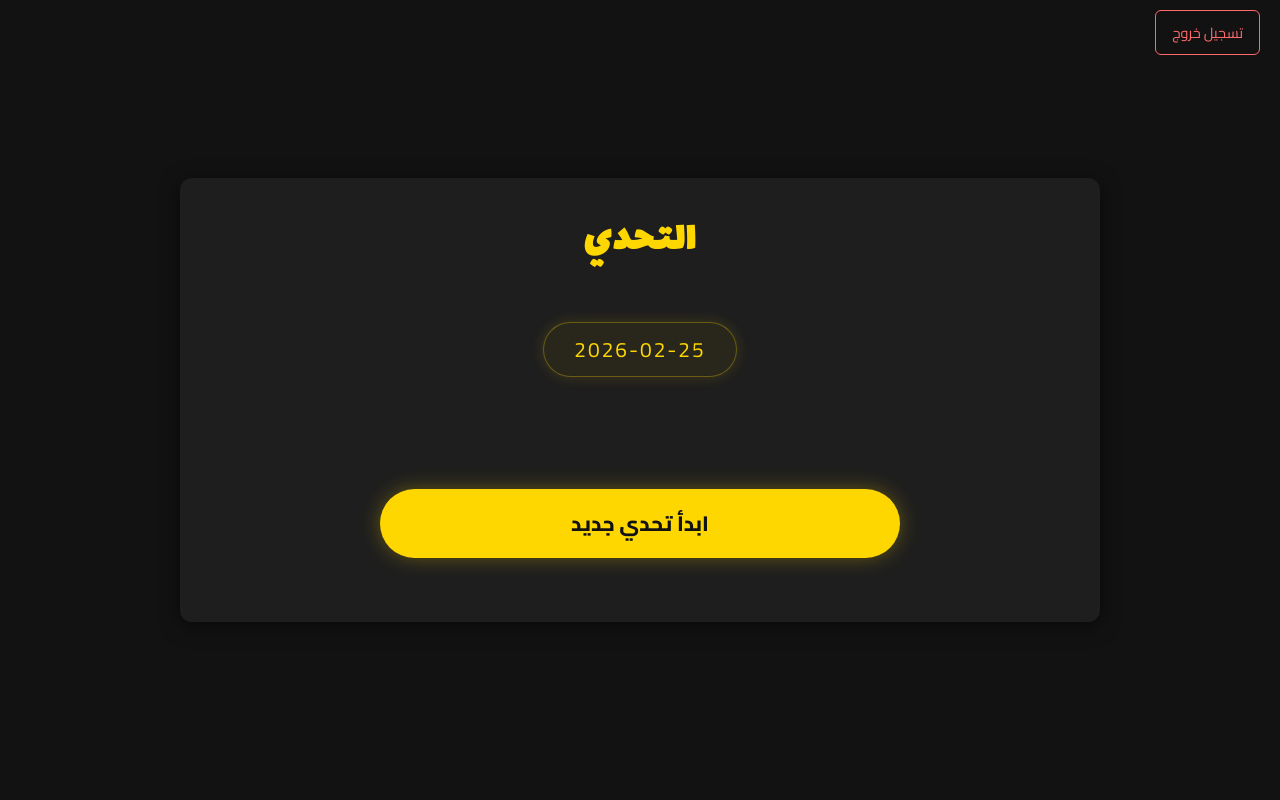
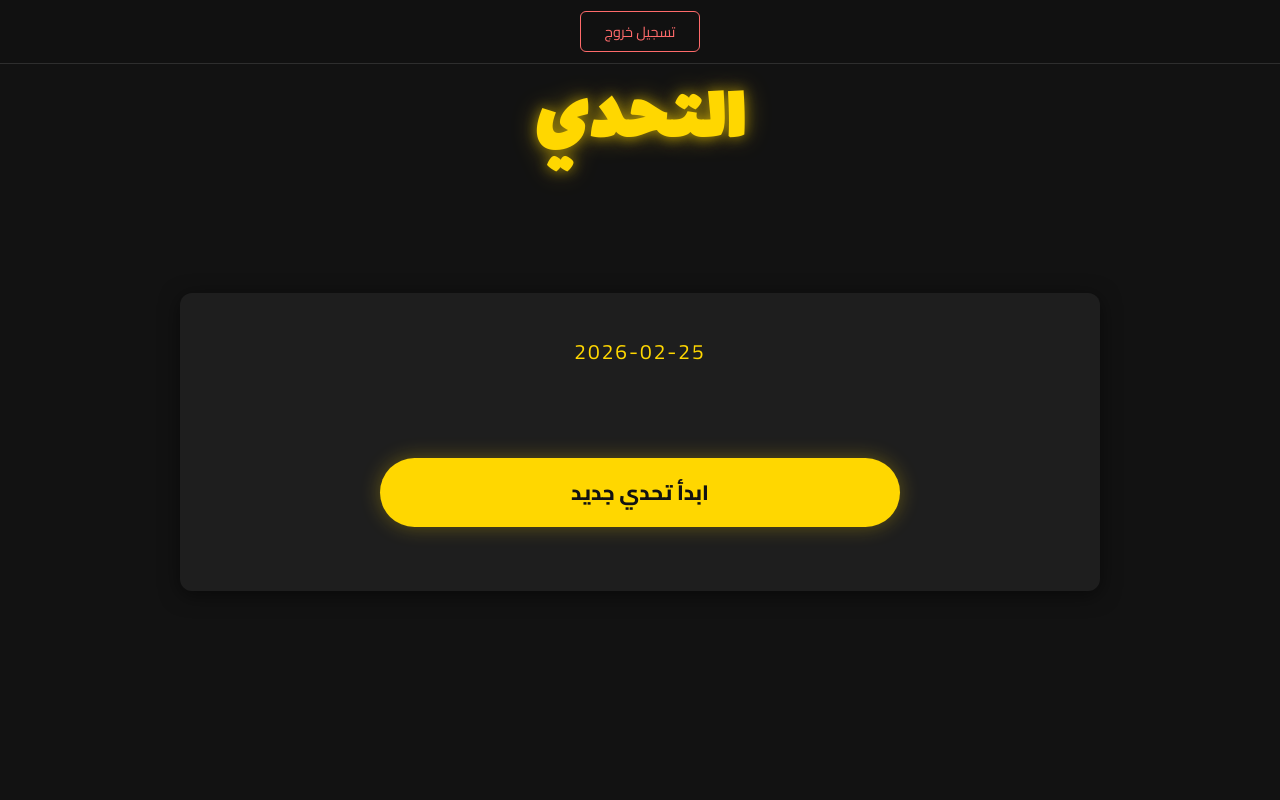
Before and after one commit to Mohammed2025K/TheChallenge, a Flask app: page / in a window 1280 px wide. Run offline with Flask 3, Linux system fonts and the light colour scheme; the visitor is signed in with stand-in values (Sample User, id 1).

Commit message:
Change some styles

```diff
--- a/static/css/style.css
+++ b/static/css/style.css
@@ -2,6 +2,11 @@
 @import url("https://fonts.googleapis.com/css2?family=Cairo:wght@200..1000&family=Exo+2:ital,wght@0,100..900;1,100..900&family=Lalezar&family=Nunito:ital,wght@0,200..1000;1,200..1000&display=swap");
 
 /* Modern Dark Mode Reset */
+:root {
+	--top-bar-height: 64px;
+	--top-bar-gap: 20px;
+}
+
 * {
 	box-sizing: border-box;
 	margin: 0;
@@ -25,6 +30,10 @@ body {
 	align-items: center;
 	min-height: 100vh;
 	direction: rtl;
+}
+
+body.has-top-bar {
+	padding-top: calc(var(--top-bar-height) + var(--top-bar-gap));
 }
 
 /* Container */
@@ -124,15 +133,24 @@ button:hover {
 
 /* Header Elements */
 .top-bar {
-	position: absolute;
-	top: 20px;
-	right: 20px;
+	position: fixed;
+	top: 0;
+	left: 0;
+	width: 100%;
+	height: var(--top-bar-height);
+	display: flex;
+	align-items: center;
+	justify-content: center;
+	background: rgba(18, 18, 18, 0.95);
+	border-bottom: 1px solid #2e2e2e;
+	backdrop-filter: blur(8px);
+	z-index: 2000;
 }
 
 .btn-logout {
 	color: #ff6b6b;
 	border: 1px solid #ff6b6b;
-	padding: 8px 16px;
+	padding: 8px 24px;
 	border-radius: 6px;
 	font-size: 0.9rem;
 	text-decoration: none;
@@ -145,18 +163,53 @@ button:hover {
 }
 
 /* Home Page Specifics */
+.home-container {
+	position: relative;
+	padding-top: 0;
+}
+
+.home-title-floating {
+	position: fixed;
+	top: 84px;
+	left: 50%;
+	transform: translateX(-50%);
+	margin: 0;
+	font-size: clamp(3.2rem, 7vw, 4.8rem);
+	line-height: 1;
+	z-index: 1500;
+	animation: titleGlow 2.8s ease-in-out infinite;
+}
+
+@media (max-width: 600px) {
+	.home-container {
+		padding-top: 0;
+	}
+
+	.home-title-floating {
+		top: 78px;
+	}
+}
+
 .home-container .date-display {
 	display: inline-block;
 	font-size: 1.3rem;
 	color: #ffd700;
-	margin: 1.5rem 0 3rem 0;
 	padding: 10px 30px;
-	border: 1px solid rgba(255, 215, 0, 0.3);
-	border-radius: 50px;
-	background: rgba(255, 215, 0, 0.05);
-	box-shadow: 0 0 15px rgba(255, 215, 0, 0.1);
 	letter-spacing: 2px;
-	animation: dateGlow 3s ease-in-out infinite;
+}
+
+@keyframes titleGlow {
+	0%,
+	100% {
+		text-shadow:
+			0 0 8px rgba(255, 215, 0, 0.35),
+			0 0 18px rgba(255, 215, 0, 0.2);
+	}
+	50% {
+		text-shadow:
+			0 0 14px rgba(255, 215, 0, 0.55),
+			0 0 28px rgba(255, 215, 0, 0.35);
+	}
 }
 
 .active-challenge-card {
@@ -262,18 +315,6 @@ button:hover {
 	line-height: 1;
 }
 
-@keyframes dateGlow {
-	0%,
-	100% {
-		box-shadow: 0 0 10px rgba(255, 215, 0, 0.1);
-		border-color: rgba(255, 215, 0, 0.2);
-	}
-	50% {
-		box-shadow: 0 0 20px rgba(255, 215, 0, 0.25);
-		border-color: rgba(255, 215, 0, 0.5);
-	}
-}
-
 .btn-start {
 	display: inline-block;
 	background: linear-gradient(45deg, #ffd700, #ffb900);
@@ -304,9 +345,13 @@ button:hover {
 	transform: translateX(-50%);
 	list-style: none;
 	padding: 0;
-	z-index: 1000;
+	z-index: 3001;
 	width: 90%;
 	max-width: 400px;
+}
+
+body.has-top-bar .flash-messages {
+	top: calc(var(--top-bar-height) + 12px);
 }
 
 .flash-messages li {
--- a/templates/base.html
+++ b/templates/base.html
@@ -10,7 +10,7 @@
 			rel="stylesheet"
 			href="{{ url_for('static', filename='css/style.css') }}" />
 	</head>
-	<body>
+	<body{% if session.get('user_id') %} class="has-top-bar"{% endif %}>
 		{% if session.get('user_id') %}
 		<div class="top-bar">
 			<a href="{{ url_for('logout') }}" class="btn-logout">تسجيل خروج</a>
--- a/templates/home.html
+++ b/templates/home.html
@@ -4,8 +4,8 @@
 
 {% block content %}
 <div class="home-container">
+    <h1 class="home-title-floating">التحدي</h1>
     <div class="header-section">
-        <h1>التحدي</h1>
         <p class="date-display">{{ current_date }}</p>
     </div>
 
```
